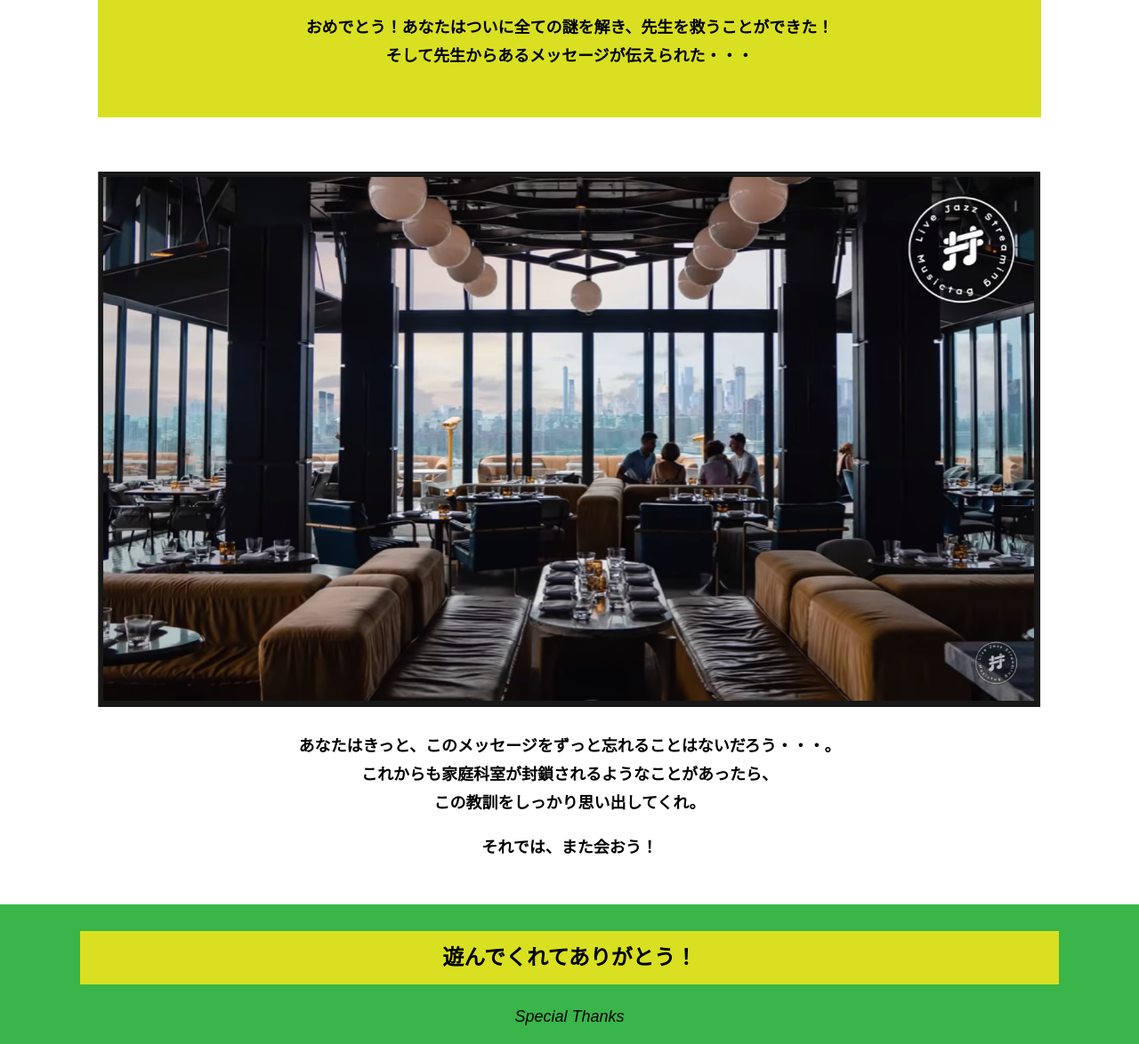
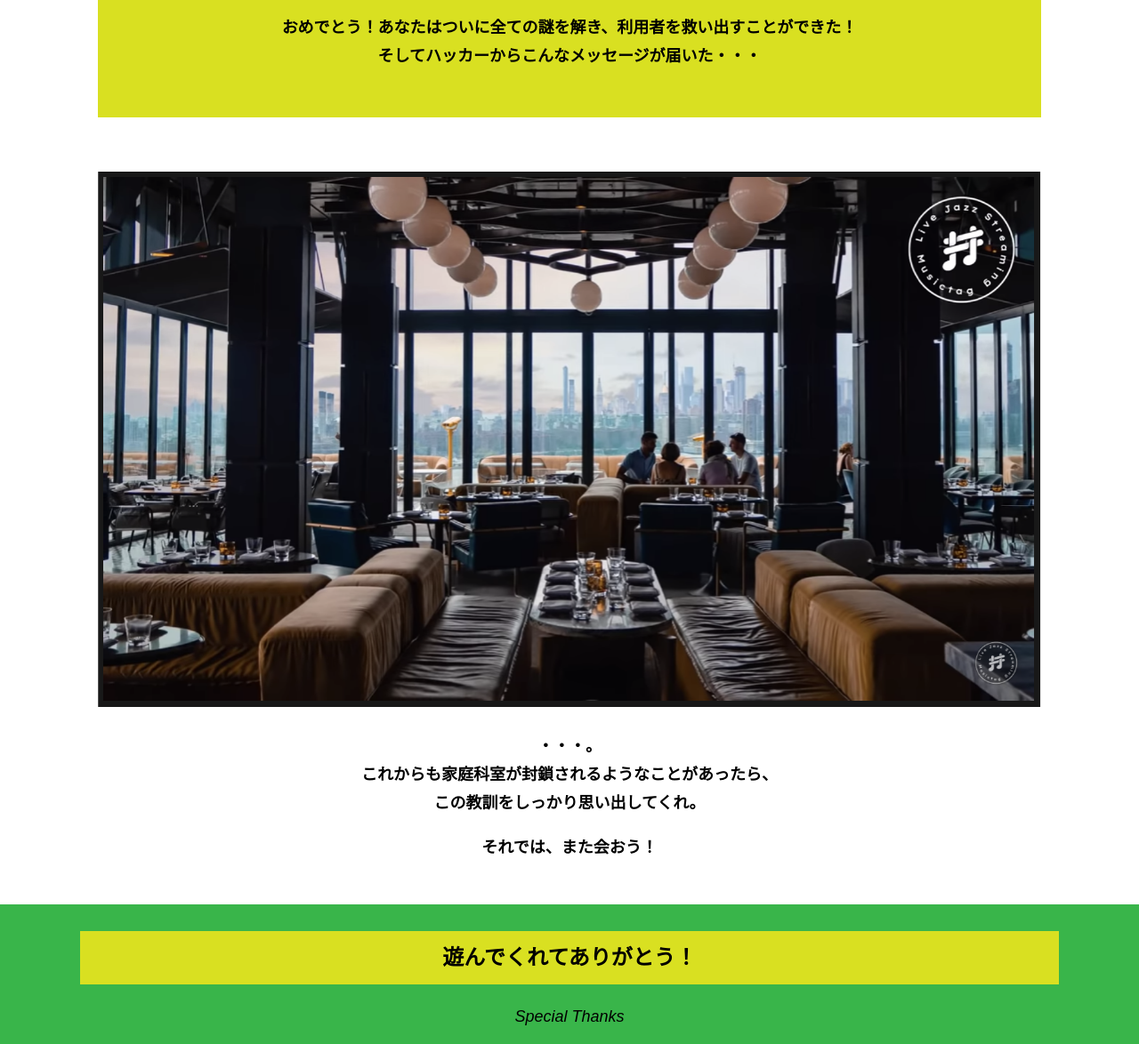
Before and after one commit to kokokototo/alfa_meieki_L2, a plain HTML site: page final.html in a window 1280 px wide. Shown: the part 677-1851 px from the top of the page at 89% size. Drawn offline with Linux system fonts and the light colour scheme.

Commit message:
Update final.html

```diff
--- a/final.html
+++ b/final.html
@@ -23,8 +23,8 @@
       <div class="container">
         <div class="box bg-color--subcolor">
           <h2 class="section-title--border">全ステージ クリア！</h2>
-          <p class="text-center">おめでとう！あなたはついに全ての謎を解き、先生を救うことができた！<br>
-            そして先生からあるメッセージが伝えられた・・・</p>
+          <p class="text-center">おめでとう！あなたはついに全ての謎を解き、利用者を救い出すことができた！<br>
+            そしてハッカーからこんなメッセージが届いた・・・</p>
         </div>
       </div>
     </section>
@@ -42,7 +42,7 @@
             </div>
 Youtube貼り付けここまで-->
       </div>
-        <p class="text-center">あなたはきっと、このメッセージをずっと忘れることはないだろう・・・。<br>
+        <p class="text-center">・・・。<br>
           これからも家庭科室が封鎖されるようなことがあったら、<br>
           この教訓をしっかり思い出してくれ。</p>
         <p class="text-center">それでは、また会おう！</p>
@@ -63,8 +63,7 @@ Youtube貼り付けここまで-->
             <div class="card">
               <h3 class="card__title">このゲームの企画者</h3>
               <p class="card__content">企画・制作メンバーの紹介など。<br>
-                テキストテキストテキストテキストテキストテキストテキスト<br>
-                テキストテキストテキストテキストテキストテキストテキストテキストテキストテキストテキストテキストテキストテキストテキストテキストテキストテキストテキストテキストテキストテキストテキストテキストテキストテキストテキストテキストテキストテキストテキスト</p>
+                チーム名駅L</p>
             </div>
           </div>
         </div>
```
